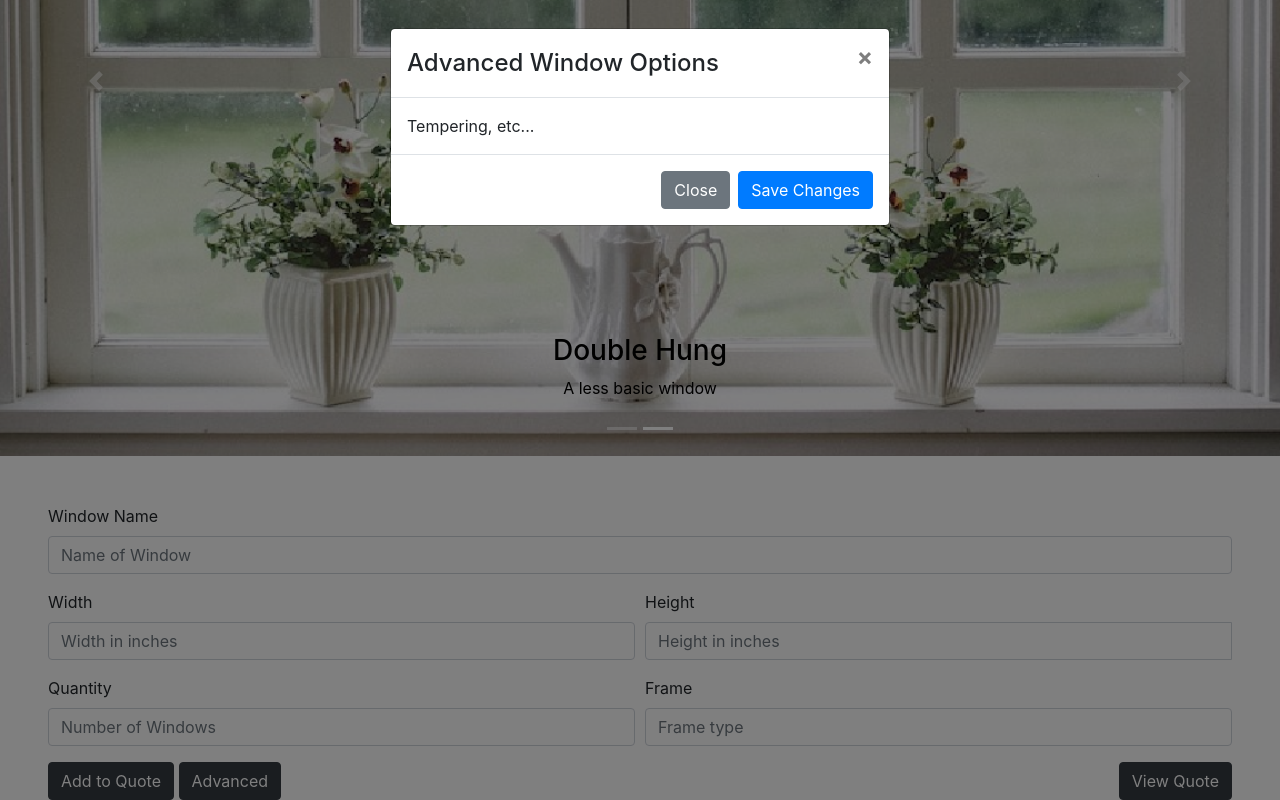
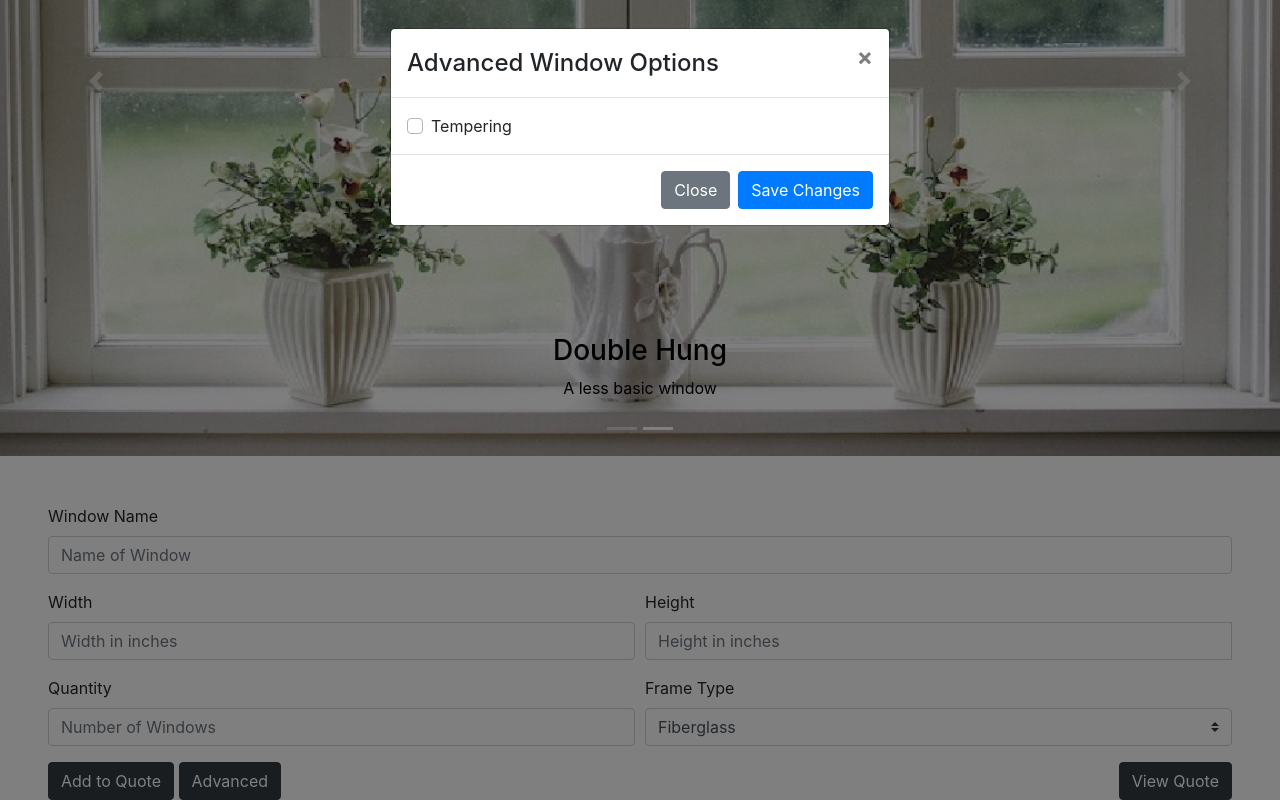
Before and after one commit to Window-Of-Opportunity/frontend_quoting, a React (Create React App) app: page /Add in a window 1280 px wide. Both pictures are taken after a click on the button "Advanced". Shown: the part 350-1150 px from the top of the page. Built offline with nearby package versions, Linux system fonts and the light colour scheme.

Commit message:
Added checkbox for tempering, dropdown menu for frame type.

```diff
--- a/src/views/Add/Add.js
+++ b/src/views/Add/Add.js
@@ -102,11 +102,16 @@ function Add() {
             </Form.Control.Feedback>
           </Form.Group>
           <Form.Group as={Col} controlId="validationCustom04">
-            <Form.Label>Frame</Form.Label>
-            <Form.Control type="text" placeholder="Frame type" required />
-            <Form.Control.Feedback type="invalid">
-              Please provide a valid frame type.
-            </Form.Control.Feedback>
+            <Form.Label>Frame Type</Form.Label>
+            <Form.Control
+              as="select"
+              custom
+              required
+            >
+              <option value="0">Fiberglass</option>
+              <option value="1">Stone</option>
+              <option value="2">Wood</option>
+            </Form.Control>
           </Form.Group>
         </Form.Row>
         <Button variant="dark" type="submit">Add to Quote</Button>{' '}
@@ -118,7 +123,16 @@ function Add() {
         <Modal.Header closeButton>
           <Modal.Title>Advanced Window Options</Modal.Title>
         </Modal.Header>
-        <Modal.Body>Tempering, etc...</Modal.Body>
+        <Modal.Body>
+        <Form inline>
+          <Form.Check
+            type="checkbox"
+            id="customControlInline"
+            label="Tempering"
+            custom
+          />
+        </Form>
+        </Modal.Body>
         <Modal.Footer>
           <Button variant="secondary" onClick={handleClose}>
             Close
```
